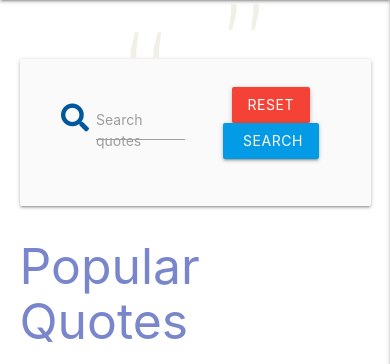
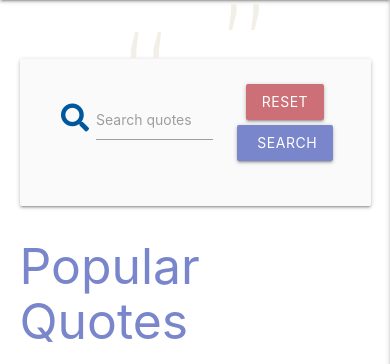
Before and after one commit to daithioc95/MS3, a Flask app: page / in a window 390 px wide. Shown: the part 56-420 px from the top of the page. Run offline with Flask 2, Linux system fonts and the light colour scheme; data that the repository does not hold is empty; some libraries are stand-ins or nearby versions.

Commit message:
Add margin to Reset button for small screens

```diff
--- a/static/css/style.css
+++ b/static/css/style.css
@@ -1,6 +1,16 @@
 /* --- Fonts --  */
 h2{
     color: var(--accent-color);
+}
+
+.reset{
+        background-color: #CC6F76;
+}
+
+@media screen and (max-width:570px) {
+    .reset{
+        margin-bottom: 5px;
+}
 }
 
 /* --- Welcome image --  */
--- a/templates/quotes.html
+++ b/templates/quotes.html
@@ -17,9 +17,9 @@
                 <input type="text" name="query" id="query" minlength="3" class="validate" required>
                 <label for="query">Search quotes</label>
             </div>
-            <div class="col s12 m4">
-                <a href="{{ url_for('get_quotes') }}" class="red btn text-shadow">Reset</a>
-                <button type="submit" class="light-blue darken-1 btn text-shadow">
+            <div class="col s8 m4">
+                <a href="{{ url_for('get_quotes') }}" class="reset btn text-shadow">Reset</a>
+                <button type="submit" class="indigo lighten-2 btn text-shadow">
                     <i class="fas fa-search-left"></i> Search
                 </button>
             </div>
```
